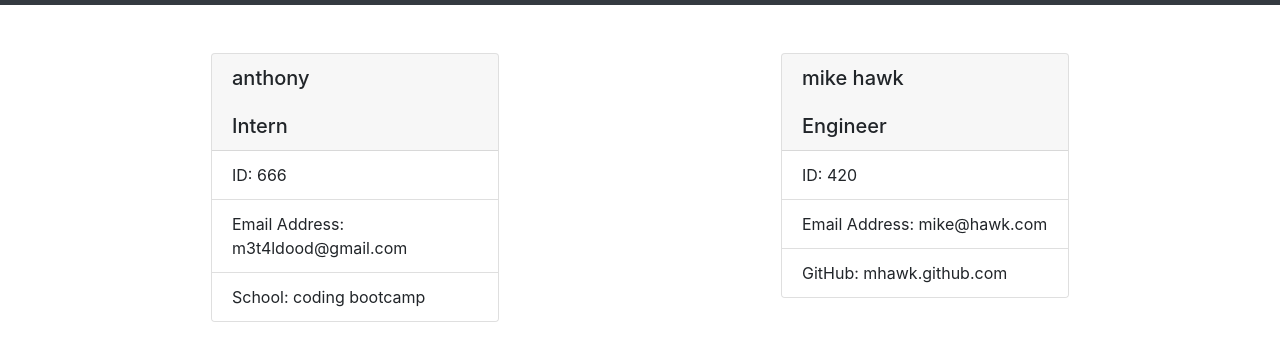
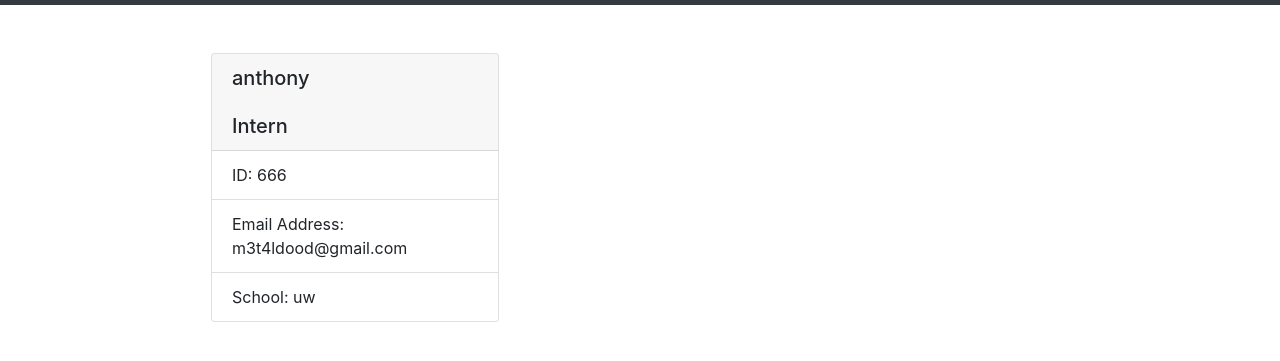
Before and after one commit to m3t4ldood/ACGteamGen, a website: page output/team.html in a window 1280 px wide. Shown: the part 51-412 px from the top of the page. Drawn offline with nearby package versions, Linux system fonts and the light colour scheme.

Commit message:
assignment works

```diff
--- a/output/team.html
+++ b/output/team.html
@@ -18,16 +18,7 @@
                 <ul class="list-group list-group-flush">
                     <li class="list-group-item">ID: 666</li>
                     <li class="list-group-item">Email Address: m3t4ldood@gmail.com</li>
-                    <li class="list-group-item">School: coding bootcamp</li>
-                </ul>
-                </div>
-            </div><div class="col-6">
-                <div class="card mx-auto mb-3" style="width: 18rem">
-                <h5 class="card-header">mike hawk<br /><br />Engineer</h5>
-                <ul class="list-group list-group-flush">
-                    <li class="list-group-item">ID: 420</li>
-                    <li class="list-group-item">Email Address: mike@hawk.com</li>
-                    <li class="list-group-item">GitHub: mhawk.github.com</li>
+                    <li class="list-group-item">School: uw</li>
                 </ul>
                 </div>
             </div> </div>
```
Also changed, not shown: package.json (added, +27 -0 lines).
